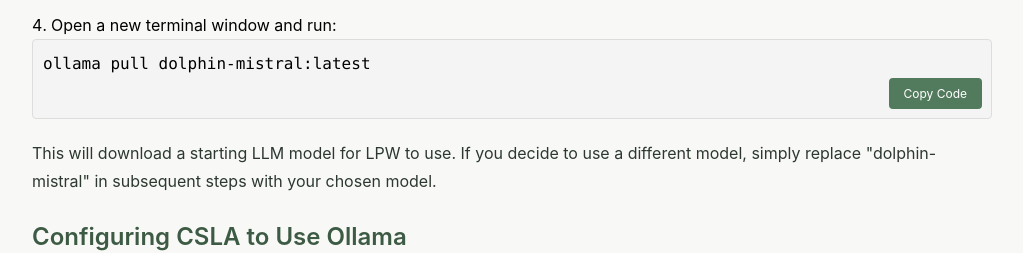
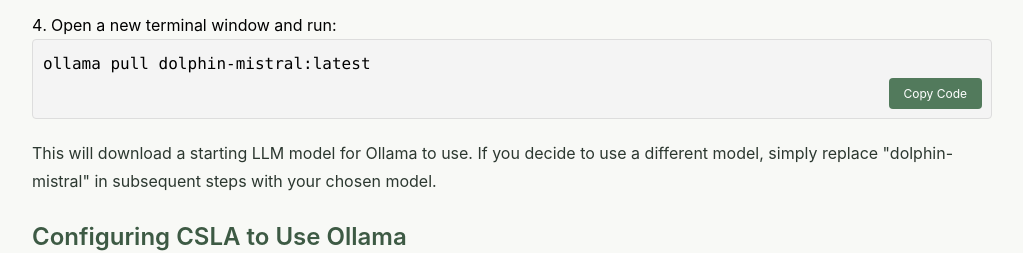
Before and after one commit to jakapop1/aisenseiV2, a React (Create React App) app: page /agents/ollama in a window 1280 px wide. Shown: the part 980-1233 px from the top of the page, without its empty margins (256-1279 px from the left). Built offline with nearby package versions, Linux system fonts and the light colour scheme.

Commit message:
Fixed a single typo

```diff
--- a/src/pages/agents/AgentsSetup/AgentsOllamaSetup.js
+++ b/src/pages/agents/AgentsSetup/AgentsOllamaSetup.js
@@ -41,7 +41,7 @@
             <li>
               Open a new terminal window and run:
               <CopyCodeButton code="ollama pull dolphin-mistral:latest"/>
-              <p>This will download a starting LLM model for LPW to use. If you decide to use a different model, simply replace "dolphin-mistral" in subsequent steps with your chosen model.</p>
+              <p>This will download a starting LLM model for Ollama to use. If you decide to use a different model, simply replace "dolphin-mistral" in subsequent steps with your chosen model.</p>
             </li>
           </ol>
 
```
